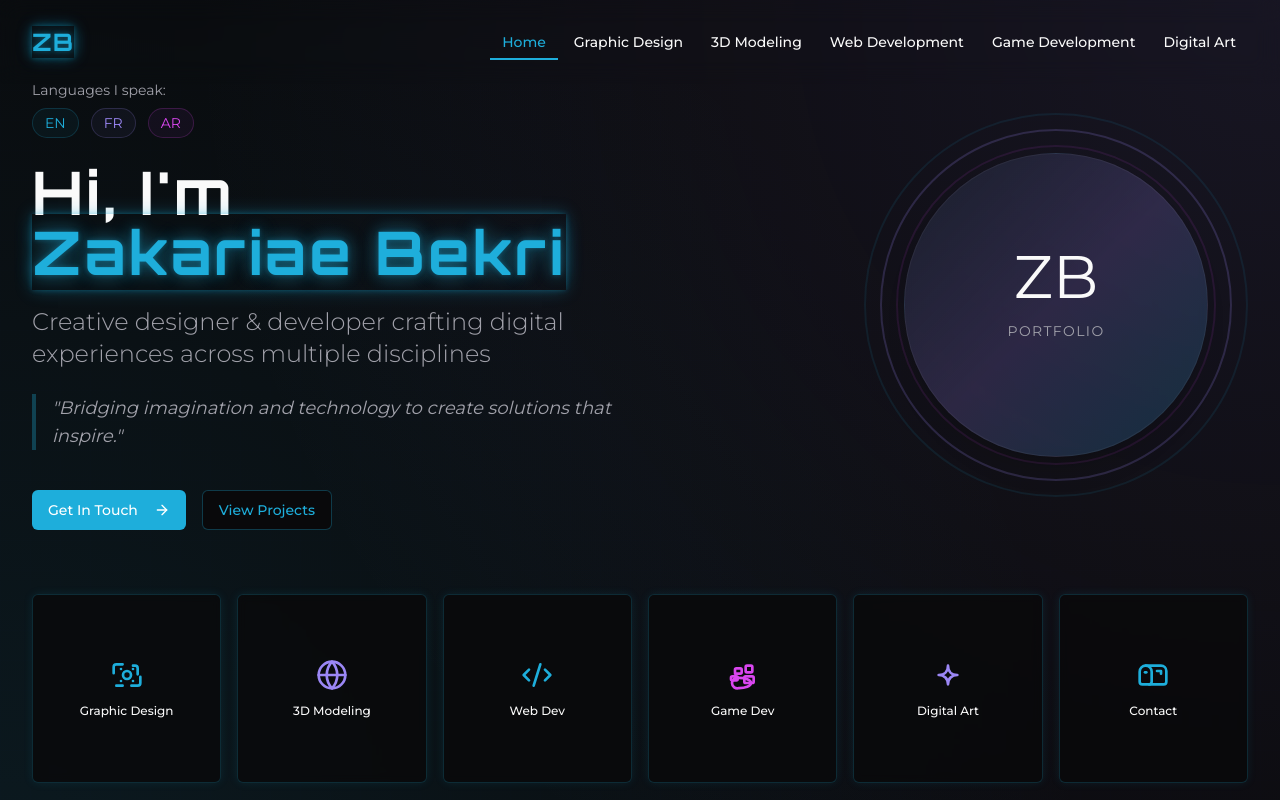
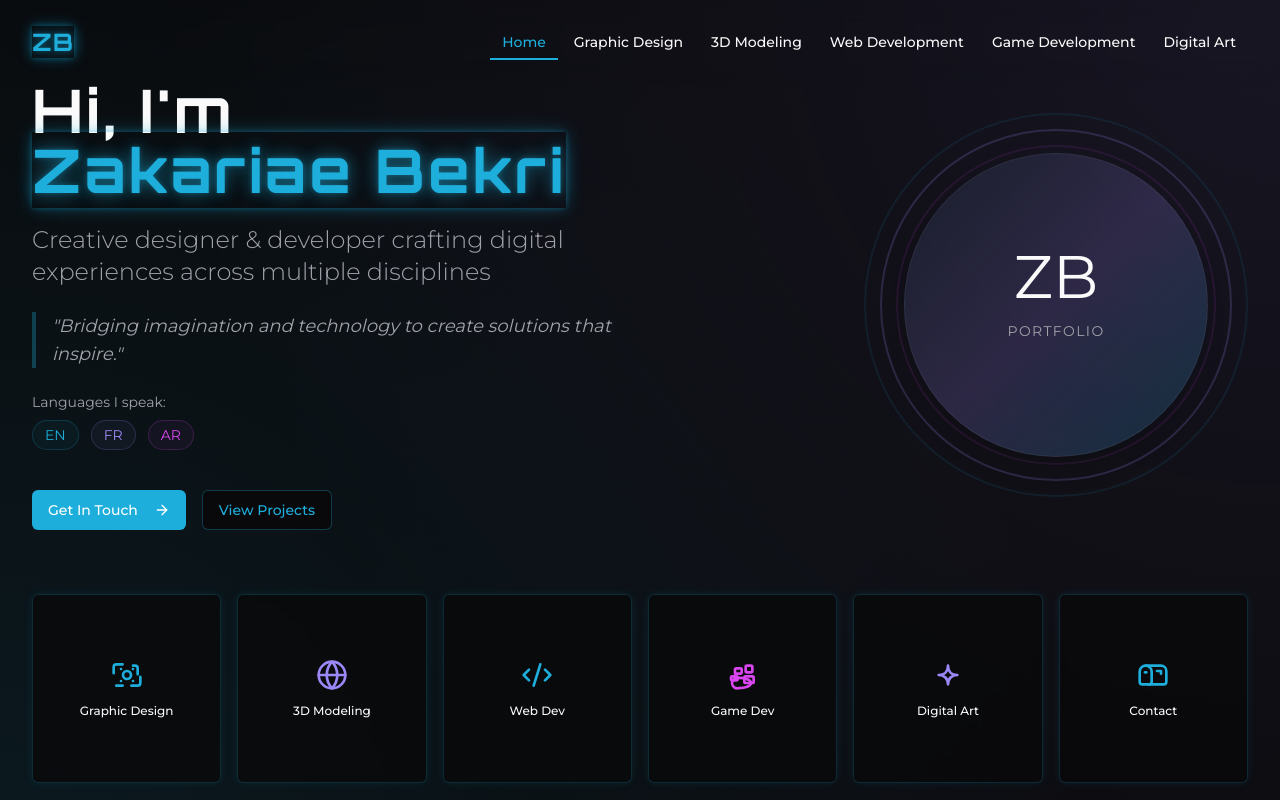
Before and after one commit to bekri/Zbekri, a React (Vite) app: page / in a window 1280 px wide. Shown: the top 800 px of the page. Built offline with nearby package versions, Linux system fonts and the light colour scheme.

Commit message:
Rearrange HeroSection content
Move the languages section to a new position.

```diff
--- a/src/components/HeroSection.tsx
+++ b/src/components/HeroSection.tsx
@@ -16,15 +16,6 @@ const HeroSection = () => {
         <div className="grid grid-cols-1 lg:grid-cols-2 gap-12 items-center">
           <div className="order-2 lg:order-1">
             <div className="space-y-6">
-              <div className="mb-4">
-                <p className="text-sm text-muted-foreground mb-2">Languages I speak:</p>
-                <div className="flex flex-wrap gap-3">
-                  <span className="text-sm py-1 px-3 rounded-full border border-futuristic-blue/20 bg-futuristic-blue/5 text-futuristic-blue">EN</span>
-                  <span className="text-sm py-1 px-3 rounded-full border border-futuristic-purple/20 bg-futuristic-purple/5 text-futuristic-purple">FR</span>
-                  <span className="text-sm py-1 px-3 rounded-full border border-futuristic-neon/20 bg-futuristic-neon/5 text-futuristic-neon">AR</span>
-                </div>
-              </div>
-
               <h1 className="text-4xl md:text-5xl lg:text-6xl font-bold leading-tight">
                 <span className="block">Hi, I'm</span>
                 <span className="text-futuristic-blue animate-glow">Zakariae Bekri</span>
@@ -37,6 +28,15 @@ const HeroSection = () => {
               <p className="text-lg italic text-muted-foreground border-l-4 border-futuristic-blue/30 pl-4">
                 "Bridging imagination and technology to create solutions that inspire."
               </p>
+
+              <div className="mb-4">
+                <p className="text-sm text-muted-foreground mb-2">Languages I speak:</p>
+                <div className="flex flex-wrap gap-3">
+                  <span className="text-sm py-1 px-3 rounded-full border border-futuristic-blue/20 bg-futuristic-blue/5 text-futuristic-blue">EN</span>
+                  <span className="text-sm py-1 px-3 rounded-full border border-futuristic-purple/20 bg-futuristic-purple/5 text-futuristic-purple">FR</span>
+                  <span className="text-sm py-1 px-3 rounded-full border border-futuristic-neon/20 bg-futuristic-neon/5 text-futuristic-neon">AR</span>
+                </div>
+              </div>
 
               <div className="flex flex-wrap gap-4 pt-4">
                 <Button asChild className="bg-futuristic-blue hover:bg-futuristic-blue/80 font-medium text-white">
```
